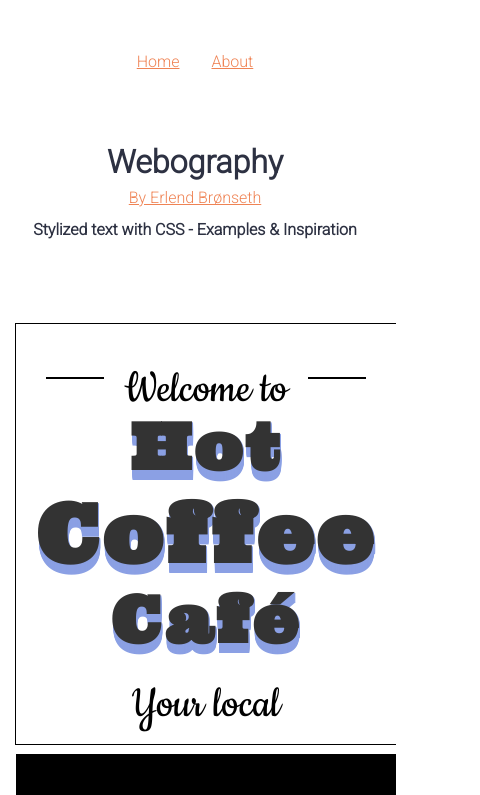
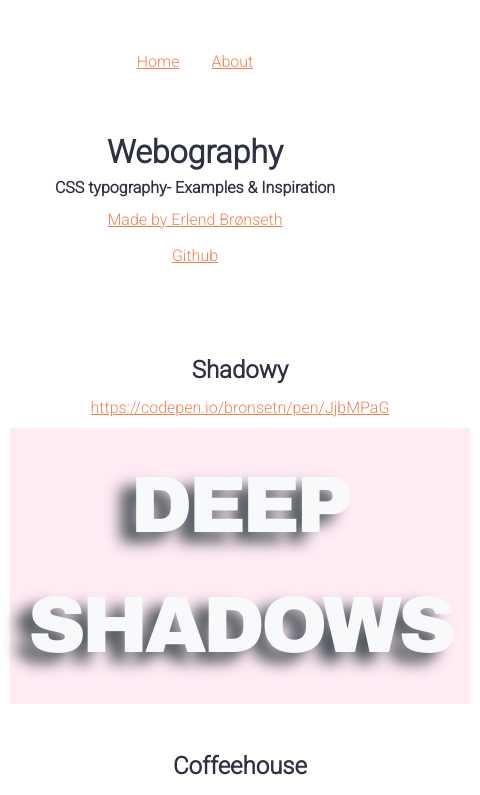
Before and after one commit to bronsetn/webography, a Vue app: page / in a window 390 px wide. Shown: the top 795 px of the page, 480 px wide, since content can reach past the window. Built offline with nearby package versions, Linux system fonts and the light colour scheme.

Commit message:
Fixed flexbox on mobile + added shadowy text

```diff
--- /dev/null
+++ b/src/examples/Shadowy.vue
@@ -0,0 +1,57 @@
+<template>
+  <div>
+    <h2>Shadowy</h2>
+    <p><a
+        hreF="https://codepen.io/bronsetn/pen/JjbMPaG"
+        rel="noopoener"
+        target="_blank"
+      >https://codepen.io/bronsetn/pen/JjbMPaG</a></p>
+
+    <div class="container">
+      <p class="shadowy">
+        DEEP SHADOWS
+      </p>
+    </div>
+
+  </div>
+</template>
+
+<style scoped>
+/* Inspired by: https://codepen.io/agathaco/pen/KqVWEw?editors=1100 */
+
+
+@import url('https://fonts.googleapis.com/css2?family=Archivo+Black&display=swap');
+
+* {
+--text-color: #F8F9FA;
+--shadow-color: #495057;
+--background-color: #FFEBF4;
+}
+
+.container {
+  height: 100%;
+  width: 100%;
+  display: flex;
+  justify-content: center;
+  align-items: center;
+  background: var(--background-color);
+
+}
+
+.shadowy {
+  font-family: 'Archivo Black', sans-serif;
+  text-transform: uppercase;
+  letter-spacing: -0.05em;
+  font-size: 5em;
+  color: var(--text-color);
+  text-shadow: -15px 10px 15px var(--shadow-color);
+  transition: all 0.3s ease-out;
+}
+
+.shadowy:hover {
+    text-shadow: -5px 5px 5px var(--background-color);
+    color: var(--shadow-color);
+
+}
+
+</style>
--- a/src/examples/coffeehouse.vue
+++ b/src/examples/coffeehouse.vue
@@ -1,4 +1,13 @@
 <template>
+  <div>
+
+    <h2>Coffeehouse</h2>
+    <p><a
+        hreF="https://codepen.io/bronsetn/pen/oNYGdjO"
+        rel="noopoener"
+        target="_blank"
+      >https://codepen.io/bronsetn/pen/oNYGdjO</a></p>
+
     <div class="container">
       <p class="calligraphy">Welcome to</p>
       <div class="bold">
@@ -7,6 +16,8 @@
         <p>Café</p>
       </div>
       <p class="calligraphy">Your local coffehouse</p>
+    </div>
+
   </div>
 </template>
 
@@ -19,19 +30,21 @@
 @import url('https://fonts.googleapis.com/css2?family=Ultra&display=swap');
 
 * {
-  margin: 0;
   --text-color: black;
   --bold-shadow: #8BA0E4;
-  background-color: #fff;
 }
 
 .container {
+  height: 100%;
+  width: 100%;
+  display: block;
+  justify-content: center;
+  align-items: center;
+  background-color: #fff;
   outline: 1px solid var(--text-color);
-  padding: 20px;
 }
 
 .calligraphy {
-  margin: 10px;
   font-family: 'Cookie', cursive;
   font-size: 3em;
   color: var(--text-color);
@@ -75,4 +88,5 @@
 .bold p:nth-child(2) {
   font-size: 5em;
 }
+
 </style>
--- a/src/examples/parrallax.vue
+++ b/src/examples/parrallax.vue
@@ -1,10 +1,22 @@
 <template>
+  <div>
+    <h2>Parrallax</h2>
+    <p><a
+        hreF="https://codepen.io/bronsetn/pen/VwmMXyV"
+        rel="noopoener"
+        target="_blank"
+      >https://codepen.io/bronsetn/pen/VwmMXyV</a></p>
+
     <div class="container">
+
       <p class="parrallax">
         Parrallax
         <br>
         Effect
       </p>
+
+    </div>
+
   </div>
 </template>
 
@@ -12,16 +24,18 @@
 @import url('https://fonts.googleapis.com/css2?family=Raleway:wght@500&display=swap');
 
 * {
+  margin: 0;
 --glitch-color-red: rgb(225, 32, 10);
 --glitch-color-blue: rgb(75, 188, 213);
-background: black;
 }
 
 .container {
-  padding: 20px;
+  height: 100%;
+  width: 100%;
   display: flex;
   justify-content: center;
   align-items: center;
+  background: black;
 }
 
 .parrallax {
--- a/src/main.css
+++ b/src/main.css
@@ -19,16 +19,17 @@
     background-color: var(--background-color);
     width: 100%;
     min-height: 100vh;
+    margin-bottom: 20px;
 }
 
 h1, h2, h3, strong {
-    margin-top: 1em;
-    padding-top: 1em;
+    padding-top: 4px;
     color: var(--primary-color);
 }
 
 p {
-    margin-top: 0.5em;
+    margin: 4px;
+    padding: 4px;
     color: #333;
 }
 
--- a/src/views/Home.vue
+++ b/src/views/Home.vue
@@ -2,16 +2,22 @@
   <div>
     <div class="title">
       <h1>Webography</h1>
-      <a
+      <strong>CSS typography- Examples & Inspiration</strong>
+      <p><a
           href="https://erlendweb.no"
           rel="noopener"
           target="_blank"
-      >By Erlend Brønseth</a>
+        >Made by Erlend Brønseth</a></p>
+      <p><a
+          href="https://github.com/bronsetn/webography"
+          rel="noopener"
+          target="_blank"
+        >Github</a></p>
       <p>
-        <strong>Stylized text with CSS - Examples & Inspiration</strong>
       </p>
     </div>
     <div class="grid-container">
+      <Shadowy></Shadowy>
       <Coffeehouse></Coffeehouse>
       <Parrallax></Parrallax>
     </div>
@@ -19,36 +25,40 @@
 </template>
 
 <script>
-import Coffeehouse from '../examples/coffeehouse.vue'
-import Parrallax from '../examples/parrallax.vue'
+import Shadowy from '../examples/Shadowy'
+import Coffeehouse from '../examples/Coffeehouse'
+import Parrallax from '../examples/Parrallax'
 
 export default {
   name: 'Home',
   components: {
     Parrallax,
-    Coffeehouse
+    Coffeehouse,
+    Shadowy
   }
 }
 </script>
 
-<style scoped>
+<style>
 .title {
   margin: 0 auto;
-  padding: 0px 0px 50px 0px;
+  padding: 50px 0px 50px 0px;
 }
 
 /* Grid */
 .grid-container {
   display: grid;
-    grid-column-gap: 25px;
+  grid-column-gap: 1em;
   grid-template-columns: 1fr 1fr;
   max-width: 80em;
-    padding: 2em 1em;
   margin: 0 auto;
 }
 
 .grid-container div {
   margin-bottom: 10px;
+  padding: 10px;
+  display: flex;
+  flex-direction: column;
 }
 
 @media only screen and (max-width: 768px) {
@@ -56,4 +66,5 @@ export default {
         grid-template-columns: 1fr;
     }
 }
+
 </style>
```
Lines whose indentation alone changed are shown as unchanged.
